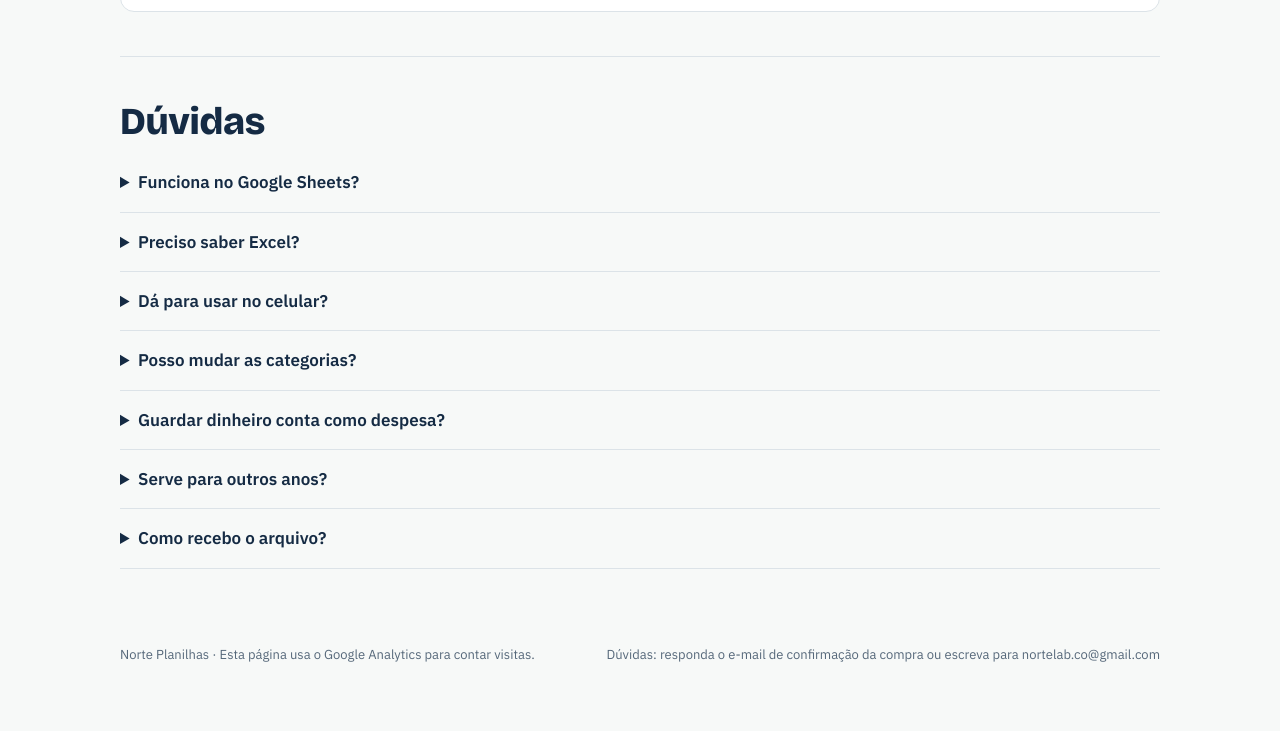
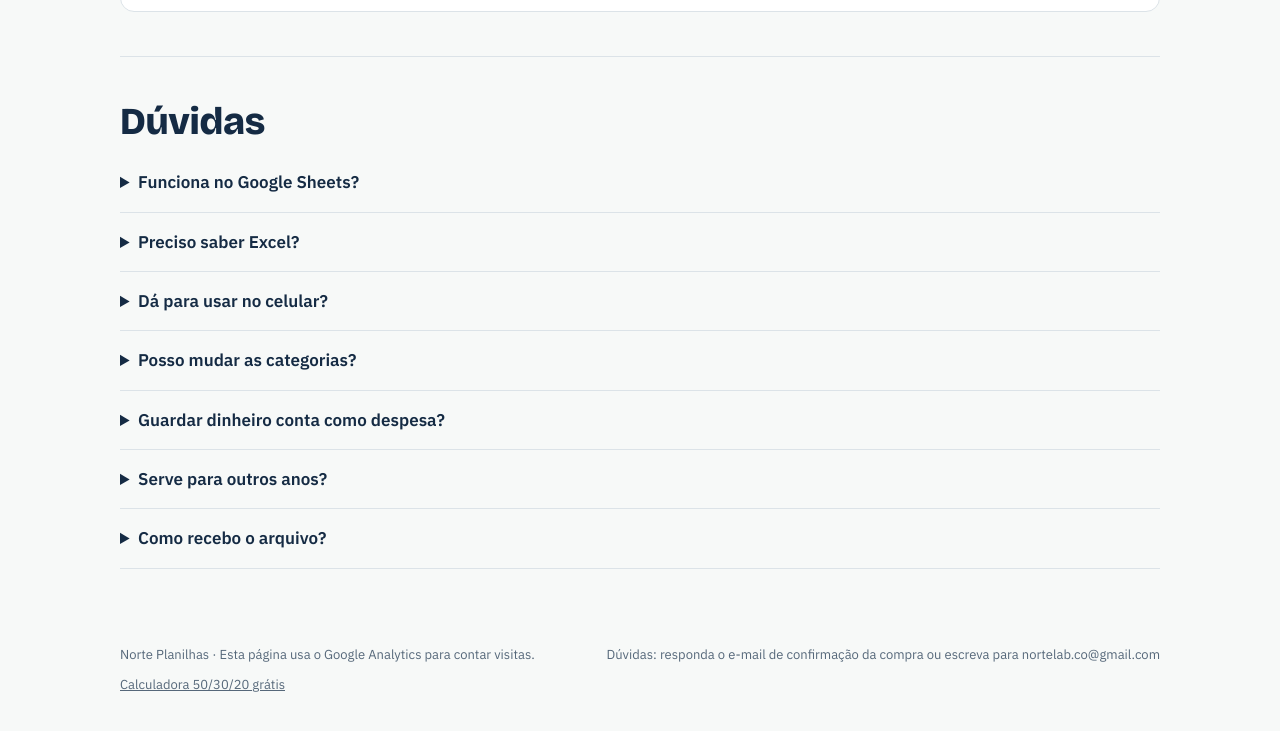
Before and after one commit to nortelabco-code/norte-planilhas, a plain HTML site: page index.html in a window 1280 px wide. Shown: the part 3689-4420 px from the top of the page. Drawn offline with nearby package versions, Linux system fonts and the light colour scheme.

Commit message:
Link no rodapé para a Calculadora 50/30/20 (Laboratório I-02)

```diff
--- a/index.html
+++ b/index.html
@@ -277,7 +277,8 @@ td.n,th.n{white-space:nowrap}
   </section>
 
   </main>
-  <footer><span>Norte Planilhas · Esta página usa o Google Analytics para contar visitas.</span><span>Dúvidas: responda o e-mail de confirmação da compra ou escreva para nortelab.co@gmail.com</span></footer>
+  <footer><span>Norte Planilhas · Esta página usa o Google Analytics para contar visitas.</span><span>Dúvidas: responda o e-mail de confirmação da compra ou escreva para nortelab.co@gmail.com</span><a href="calculadora-50-30-20.html">Calculadora 50/30/20 grátis</a>
+</footer>
 </div>
 
 <div class="sticky-buy" role="region" aria-label="Comprar">
```
